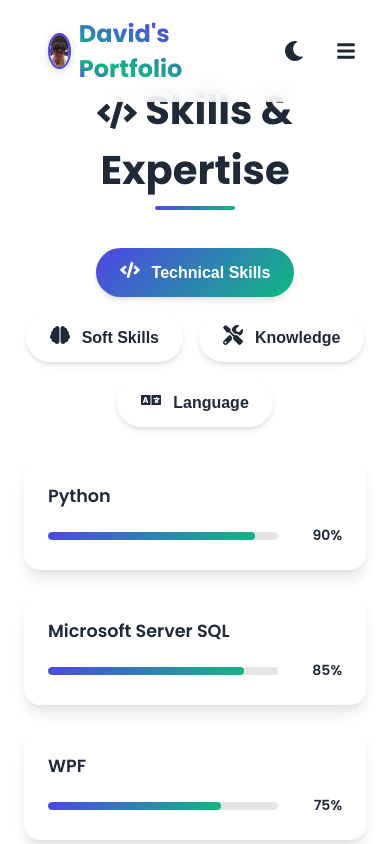
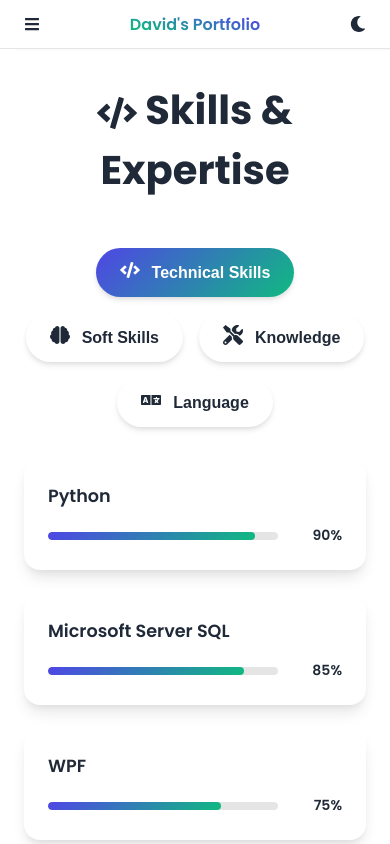
Before and after one commit to ivanndavidd/my-portfolio, a React (Vite) app: page /skills in a window 390 px wide. Shown: the top 844 px of the page. Built offline with nearby package versions, Linux system fonts and the light colour scheme.

Commit message:
Mobile layout development

```diff
--- a/src/App.css
+++ b/src/App.css
@@ -71,7 +71,7 @@ body {
   transform: translateX(-50%);
   width: 80px;
   height: 4px;
-  background: var(--gradient-bg);
+  background: transparent;
   border-radius: 2px;
 }
 
--- a/src/components/Avatar.css
+++ b/src/components/Avatar.css
@@ -4,7 +4,7 @@
   display: flex;
   align-items: center;
   justify-content: center;
-  border: 2px solid var(--primary-color);
+  border: 2px solid rgb(61, 70, 80);
   box-shadow: 0 2px 8px rgba(0, 0, 0, 0.15);
   transition: all 0.3s ease;
 }
--- a/src/components/TechLogos.css
+++ b/src/components/TechLogos.css
@@ -45,7 +45,7 @@
   transform: translateX(-50%);
   width: 60px;
   height: 3px;
-  background: var(--gradient-bg);
+  background: transparent;
   border-radius: 2px;
 }
 
--- a/src/pages/Achievement/Achievement.css
+++ b/src/pages/Achievement/Achievement.css
@@ -1,6 +1,8 @@
+/* Sesuaikan padding-top untuk section achievements */
 .achievements-section {
-  padding-top: 7rem;
+  padding-top: 2rem; /* Kurangi padding karena sudah ada padding dari content-wrapper */
 }
+
 
 .achievements-container {
   max-width: 1000px;
--- a/src/pages/Contact/Contact.css
+++ b/src/pages/Contact/Contact.css
@@ -1,6 +1,8 @@
+/* Sesuaikan padding-top untuk section contact */
 .contact-section {
-  padding-top: 7rem;
+  padding-top: 2rem; /* Kurangi padding karena sudah ada padding dari content-wrapper */
 }
+
 
 .contact-container {
   display: grid;
--- a/src/pages/Education/Education.tsx
+++ b/src/pages/Education/Education.tsx
@@ -67,8 +67,6 @@ const Education = () => {
 
 						{educationData.map((edu, index) => (
 							<div key={index} className="timeline-item">
-								{/* Removed timeline-marker div */}
-
 								<div className="timeline-card">
 									<h3 className="timeline-degree">{edu.degree}</h3>
 									<span className="timeline-field">{edu.field}</span>
@@ -95,6 +93,7 @@ const Education = () => {
 										<h5>
 											<FaBook /> Relevant Coursework:
 										</h5>
+										<div className="gradient-divider"></div>
 										<div className="courses-scroll">
 											{edu.courses.map((course, idx) => (
 												<span key={idx} className="course-badge">
--- a/src/pages/Experience/Experience.css
+++ b/src/pages/Experience/Experience.css
@@ -1,5 +1,6 @@
+/* Sesuaikan padding-top untuk section experience */
 .experience-section {
-  padding-top: 7rem;
+  padding-top: 2rem; /* Kurangi padding karena sudah ada padding dari content-wrapper */
 }
 
 .experience-container {
--- a/src/pages/Home/Home.tsx
+++ b/src/pages/Home/Home.tsx
@@ -46,7 +46,7 @@ const Home = () => {
 
 				<div className="hero-text">
 					<motion.h1 className="hero-title" variants={itemVariants}>
-            Electrical & Computer Engineer
+						Ivan David
 					</motion.h1>
 					<motion.h2 className="hero-subtitle" variants={itemVariants}>
 						<span className="gradient-text">Fullstack Engineer</span> | AI &
--- a/src/pages/Navbar/Navbar.css
+++ b/src/pages/Navbar/Navbar.css
@@ -4,19 +4,29 @@
   left: 0;
   width: 100%;
   z-index: 1000;
-  padding: 1rem 0;
+  padding: 0.5rem 0;
   background-color: rgba(255, 255, 255, 0.8);
   backdrop-filter: blur(10px);
   transition: all 0.3s ease;
+}
+
+/* Tambahkan variabel untuk tinggi navbar yang bisa digunakan di seluruh aplikasi */
+:root {
+  --navbar-height: 50px;
+  --navbar-height-scrolled: 33px;
+  --navbar-border-color: rgba(0, 0, 0, 0.1);
+  --navbar-border-color-dark: rgba(255, 255, 255, 0.1);
 }
 
 .dark-mode .navbar {
   background-color: rgba(31, 41, 55, 0.8);
 }
 
+/* Update tinggi navbar saat scrolled */
 .navbar.scrolled {
   box-shadow: 0 4px 6px -1px rgba(0, 0, 0, 0.1), 0 2px 4px -1px rgba(0, 0, 0, 0.06);
-  padding: 0.75rem 0;
+  padding: 0.45rem 0;
+  --navbar-height: var(--navbar-height-scrolled);
 }
 
 /* Update the navbar container to use the full width and add more padding */
@@ -28,6 +38,7 @@
   margin: 0 auto;
   padding: 0 3rem; /* Increase horizontal padding */
   width: 100%;
+  position: relative;
 }
 
 /* Push the logo more to the left */
@@ -35,15 +46,9 @@
   text-decoration: none;
   display: flex;
   align-items: center;
-  margin-right: auto; /* Push to the left edge */
-  padding-right: 2rem; /* Add more padding */
+  margin-right: auto;
+  padding-right: 2rem;
 }
-
-/* .logo-text {
-  font-size: 1.5rem;
-  font-weight: 700;
-  color: var(--primary-color, #4f46e5);
-} */
 
 .navbar-menu {
   display: flex;
@@ -76,17 +81,13 @@
   color: var(--primary-color, #4f46e5);
 }
 
-.navbar-avatar {
-  margin-right: 0.5rem;
-}
-
 .navbar-link.active::after {
   content: "";
   position: absolute;
   bottom: 0;
   left: 0;
   width: 100%;
-  height: 3px;
+  height: 2px;
   background: linear-gradient(120deg, var(--primary-color, #4f46e5) 30%, #10b981 50%, var(--primary-color, #4f46e5) 60%);
   border-radius: 3px;
   background-size: 200% 100%;
@@ -122,6 +123,8 @@
   animation: shine 3s linear infinite;
   font-size: 1.5rem;
   font-weight: 700;
+  padding: 0.5rem 0;
+  margin: 0 0.5rem;
 }
 
 @keyframes shine {
@@ -135,7 +138,7 @@
 
 /* Khusus untuk dark mode */
 .dark-mode.nav-text.shiny-text {
-  background: linear-gradient(120deg, var(--primary-color, #10b981) 40%, #4f46e5 50%, var(--primary-color, #10b981) 60%);
+  background: linear-gradient(120deg, var(--primary-color) 40%, var(--secondary-color) 50%, var(--primary-color) 60%);
   background-size: 200% 100%;
   -webkit-background-clip: text;
   background-clip: text;
@@ -157,7 +160,7 @@
   background: transparent;
   border: none;
   color: var(--text-color, #1f2937);
-  font-size: 1.25rem;
+  font-size: 1rem;
   cursor: pointer;
   margin-left: 1rem;
   display: flex;
@@ -183,25 +186,171 @@
   display: none;
 }
 
+/* Mobile menu toggle button */
+.mobile-menu-toggle {
+  background: transparent;
+  border: none;
+  color: var(--text-color, #1f2937);
+  font-size: 1.25rem;
+  cursor: pointer;
+  display: flex;
+  align-items: center;
+  justify-content: center;
+  padding: 0.5rem;
+  z-index: 1001;
+}
+
+/* Overlay untuk menutup menu */
+.menu-overlay {
+  position: fixed;
+  top: 0;
+  left: 0;
+  width: 100%;
+  height: 100%;
+  background-color: transparent;
+  z-index: 998;
+}
+
+/* PROFILE DI MENU*/
+.navbar-profile {
+  width: 100%;
+  padding: 1rem 0rem;
+  margin: 0;
+  border-bottom: 1px solid var(--navbar-border-color);
+}
+
+.profile-container {
+  display: flex;
+  align-items: center;
+  width: 100%;
+  margin-top: 0;
+}
+
+.profile-avatar-wrapper {
+  width: 40px;
+  height: 40px;
+  border-radius: 50%;
+  background-color: #4f46e5;
+  display: flex;
+  align-items: center;
+  justify-content: center;
+  margin-right: 12px;
+  color: white;
+  font-weight: 600;
+  font-size: 0.8rem;
+  border: 2px solid #4f46e5;
+}
+
+.profile-avatar-text {
+  text-transform: capitalize;
+}
+
+.profile-name {
+  font-weight: 600;
+  font-size: 1rem;
+  margin-bottom: 4px;
+  color: rgb(75, 75, 75);
+}
+
+.profile-phone {
+  display: flex;
+  align-items: center;
+  font-size: 0.85rem;
+  color: var(--text-light);
+}
+
+.navbar-divider {
+  width: 100%;
+  height: 1px;
+  background-color: var(--navbar-border-color);
+  margin: 0 0 1rem 0;
+  list-style: none;
+}
+
+.dark-mode .navbar-divider {
+  background-color: var(--navbar-border-color-dark);
+}
+
+/* PROFILE DI MENU*/
+/* Tambahkan border khusus untuk mobile di dalam media query */
 @media (max-width: 768px) {
+  .navbar {
+    border-bottom: 1px solid var(--navbar-border-color);
+    box-shadow: 1rem 1px 2px rgba(0, 0, 0, 0.03);
+    padding: 1.5rem 0;
+  }
+
+  .dark-mode .navbar {
+    border-bottom: 1px solid var(--navbar-border-color-dark);
+    box-shadow: 0 1px 2px rgba(0, 0, 0, 0.05);
+  }
+
+  .navbar.scrolled {
+    box-shadow: 0 4px 6px -1px rgba(0, 0, 0, 0.1), 0 2px 4px -1px rgba(0, 0, 0, 0.06);
+    padding: 1rem 0;
+    --navbar-height: var(--navbar-height-scrolled);
+  }
+
+  /* Pusatkan logo di mobile */
+  .mobile-logo {
+    position: absolute;
+    left: 50%;
+    transform: translateX(-50%);
+    margin: 0;
+    padding: 0;
+  }
+
+  /* Tampilkan teks logo di mobile */
+  .mobile-logo .logo-text {
+    display: block;
+    padding: 0.5rem 0;
+    margin: 0 0.5rem;
+    font-size: 1rem;
+    font-weight: 600;
+  }
+
+  /* Posisikan tombol dark mode di kanan */
+  .mobile-icons {
+    position: absolute;
+    right: 1rem;
+    margin: 0;
+    padding: 0;
+  }
+
+  /* Posisikan hamburger menu di kiri */
+  .mobile-menu-toggle {
+    position: absolute;
+    left: 1rem;
+    margin: 0;
+    padding: 0.5rem;
+    font-weight: normal;
+    font-size: 1rem;
+  }
+
+  .mobile-menu-toggle svg,
+  .theme-toggle svg,
+  .menu-toggle svg {
+    font-weight: normal;
+    stroke-width: 1;
+  }
+
   .navbar-menu {
     position: fixed;
-    top: 0;
-    right: -100%;
-    width: 70%;
-    height: 100vh;
+    top: var(--navbar-height);
+    left: -100%;
+    width: 60%;
+    height: 70vh;
     flex-direction: column;
-    background-color: var(--background-color, white);
-    box-shadow: -2px 0 10px rgba(0, 0, 0, 0.1);
-    padding: 5rem 2rem 2rem;
+    background-color: var(--card-bg, white);
+    box-shadow: 2px 0 10px rgba(0, 0, 0, 0.1);
+    padding: 0.5rem 2rem 2rem;
     transition: all 0.4s ease-in-out;
     z-index: 999;
     transform: none;
-    left: auto;
   }
 
   .navbar-menu.active {
-    right: 0;
+    left: 0;
   }
 
   .navbar-item {
@@ -221,3 +370,8 @@
     margin-left: 0;
   }
 }
+
+/* Pastikan menu-toggle tidak memiliki font-weight bold */
+.menu-toggle {
+  font-weight: normal;
+}
--- a/src/pages/Navbar/Navbar.tsx
+++ b/src/pages/Navbar/Navbar.tsx
@@ -13,6 +13,7 @@ interface NavbarProps {
 const Navbar = ({ darkMode, toggleDarkMode }: NavbarProps) => {
 	const [isOpen, setIsOpen] = useState(false);
 	const [scrolled, setScrolled] = useState(false);
+	const [isMobile, setIsMobile] = useState(window.innerWidth <= 768);
 
 	const toggleMenu = () => {
 		setIsOpen(!isOpen);
@@ -27,9 +28,16 @@ const Navbar = ({ darkMode, toggleDarkMode }: NavbarProps) => {
 			}
 		};
 
+		const handleResize = () => {
+			setIsMobile(window.innerWidth <= 768);
+		};
+
 		window.addEventListener("scroll", handleScroll);
+		window.addEventListener("resize", handleResize);
+
 		return () => {
 			window.removeEventListener("scroll", handleScroll);
+			window.removeEventListener("resize", handleResize);
 		};
 	}, []);
 
@@ -45,17 +53,54 @@ const Navbar = ({ darkMode, toggleDarkMode }: NavbarProps) => {
 	return (
 		<nav className={`navbar ${scrolled ? "scrolled" : ""}`}>
 			<div className="navbar-container">
-				<NavLink to="/" className="navbar-logo">
+				{/* Mobile Menu Button - Hanya tampil di mobile */}
+				{isMobile && (
+					<button
+						className="mobile-menu-toggle"
+						onClick={toggleMenu}
+						aria-label="Toggle menu"
+					>
+						{isOpen ? <FaTimes /> : <FaBars />}
+					</button>
+				)}
+
+				<NavLink
+					to="/"
+					className={`navbar-logo ${isMobile ? "mobile-logo" : ""}`}
+				>
+					{!isMobile && (
 						<Avatar
 							src="/avatar.jpg"
 							alt="David"
-						size={36}
+							size={50}
 							className="navbar-avatar"
 						/>
+					)}
 					<span className="logo-text shiny-text">David's Portfolio</span>
 				</NavLink>
 
 				<ul className={`navbar-menu ${isOpen ? "active" : ""}`}>
+					{isMobile && (
+						<li className="navbar-profile">
+							<div className="profile-container">
+								<Avatar
+									src="/avatar.jpg"
+									alt="Ivan David"
+									size={50}
+									className="profile-avatar-wrapper"
+								/>
+								<div className="profile-info">
+									<div className="profile-avatar-text">Ivan David</div>
+									<div className="profile-phone">
+										<span>+6281286287585</span>
+									</div>
+								</div>
+							</div>
+						</li>
+					)}
+
+					{/* Divider after profile section */}
+					{isMobile && <li className="navbar-divider"></li>}
 					{navLinks.map((link, index) => (
 						<li key={index} className="navbar-item">
 							<NavLink
@@ -64,6 +109,7 @@ const Navbar = ({ darkMode, toggleDarkMode }: NavbarProps) => {
 									`navbar-link ${isActive ? "active" : ""}`
 								}
 								end={link.path === "/"}
+								onClick={() => isMobile && setIsOpen(false)}
 							>
 								{({ isActive }) => (
 									<span className={`nav-text ${isActive ? "shiny-text" : ""}`}>
@@ -75,7 +121,7 @@ const Navbar = ({ darkMode, toggleDarkMode }: NavbarProps) => {
 					))}
 				</ul>
 
-				<div className="navbar-icons">
+				<div className={`navbar-icons ${isMobile ? "mobile-icons" : ""}`}>
 					<button
 						className="theme-toggle"
 						onClick={toggleDarkMode}
@@ -83,6 +129,7 @@ const Navbar = ({ darkMode, toggleDarkMode }: NavbarProps) => {
 					>
 						{darkMode ? <FaSun /> : <FaMoon />}
 					</button>
+					{!isMobile && (
 						<button
 							className="menu-toggle"
 							onClick={toggleMenu}
@@ -90,7 +137,13 @@ const Navbar = ({ darkMode, toggleDarkMode }: NavbarProps) => {
 						>
 							{isOpen ? <FaTimes /> : <FaBars />}
 						</button>
+					)}
 				</div>
+
+				{/* Overlay para cerrar menú al hacer clic fuera - solo en móvil */}
+				{isMobile && isOpen && (
+					<div className="menu-overlay" onClick={toggleMenu}></div>
+				)}
 			</div>
 		</nav>
 	);
```
Also changed, not shown: src/pages/Education/Education.css (+20 -6 lines), src/pages/Home/Home.css (+7 -17 lines). Lines whose indentation alone changed are shown as unchanged.
